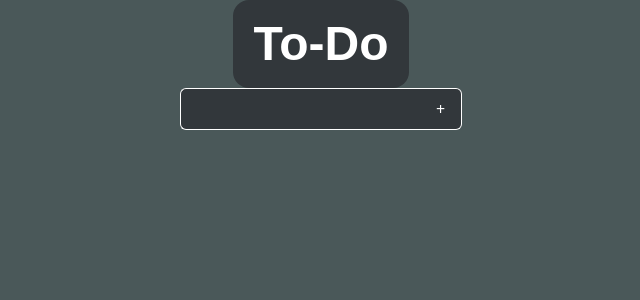
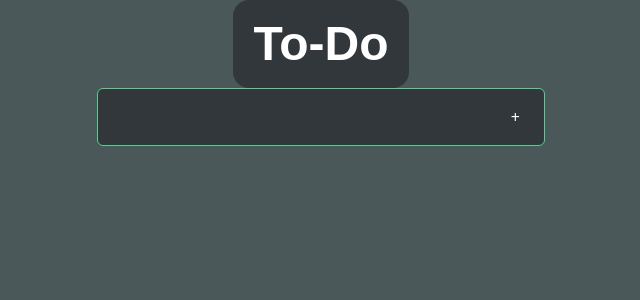
Before and after one commit to Fuller-source/to-do-list, a Next.js app: page / in a window 1280 px wide. Shown: the top 300 px of the page, without its empty margins (319-959 px from the left). Built offline with nearby package versions, Linux system fonts and the light colour scheme.

Commit message:
Adjusted styling

```diff
--- a/components/TodoForm.tsx
+++ b/components/TodoForm.tsx
@@ -12,14 +12,14 @@ export const TodoForm = ({onAdd}: {onAdd: (task: string) => void }) => {
     }
 
     return (
-        <form className="flex bg-onyx focus-within:ring-2 focus-within:ring-blue rounded-md text-white" onSubmit={handleSubmit}>
+        <form className="flex border border-emerald bg-onyx items-stretch justify-between w-full focus-within:ring-2 focus-within:ring-blue rounded-md text-white p-2" onSubmit={handleSubmit}>
         <input
-                className="border-l border-y border-gray-300 rounded-l-md py-2flex-grow p-1.5 focus:outline-none"
+                className=" rounded-l-md py-2 flex-grow p-1.5 focus:outline-none"
                 type="text"
                 value={taskToDo}
                 onChange={(e) => setTaskToDo(e.target.value)}
             />
-            <button className="bg-onyx border-r border-y border-gray-300 hover:bg-emerald rounded-r-md -ml-1 py-2 px-4 text-white flex justify-center items-center" type="submit">+</button>
+            <button className="bg-onyx  hover:bg-emerald rounded-r-md px-4 text-white" type="submit">+</button>
         </form>
     );
 }
--- a/components/TodoItem.tsx
+++ b/components/TodoItem.tsx
@@ -11,16 +11,30 @@ interface TodoItemProps{
 }
 
 export const TodoItem = ({todo, onDelete, onComplete}: TodoItemProps) => {
-
-
     return (
-        <li className="flex bg-paledogwood text-black p-2 rounded flex-wrap w-full max-w-xl">
-            <input type="checkbox" checked={todo.completed} name="status"  value={todo.id} onChange={() => onComplete(todo.id)}/>
-            <span className={`break-words ${todo.completed ? 'line-through' : ''} w-full`}>
+        <li className="flex items-stretch justify-between bg-paledogwood  rounded w-full">
+            <input
+                type="checkbox"
+                checked={todo.completed}
+                name="status"
+                value={todo.id}
+                onChange={() => onComplete(todo.id)}
+                className="accent-emerald"
+            />
+            <span
+                className={`ml-2 text-black ${todo.completed ? 'line-through' : ''} w-0 flex-1 break-words`}
+            >
                 {todo.task}
             </span>
-
-            <button className="hover:bg-emerald" onClick={() => onDelete(todo.id)}>-</button>
+            <button
+                className="hover:bg-red hover:text-white rounded-r-md px-4 text-black ml-4"
+                onClick={() => onDelete(todo.id)}
+            >
+                <svg xmlns="http://www.w3.org/2000/svg" width="16" height="16" fill="currentColor" viewBox="0 0 16 16">
+                    <path d="M5.5 5.5A.5.5 0 0 1 6 6v6a.5.5 0 0 1-1 0V6a.5.5 0 0 1 .5-.5m2.5 0a.5.5 0 0 1 .5.5v6a.5.5 0 0 1-1 0V6a.5.5 0 0 1 .5-.5m3 .5a.5.5 0 0 0-1 0v6a.5.5 0 0 0 1 0z"/>
+                    <path d="M14.5 3a1 1 0 0 1-1 1H13v9a2 2 0 0 1-2 2H5a2 2 0 0 1-2-2V4h-.5a1 1 0 0 1-1-1V2a1 1 0 0 1 1-1H6a1 1 0 0 1 1-1h2a1 1 0 0 1 1 1h3.5a1 1 0 0 1 1 1zM4.118 4 4 4.059V13a1 1 0 0 0 1 1h6a1 1 0 0 0 1-1V4.059L11.882 4zM2.5 3h11V2h-11z"/>
+                </svg>
+            </button>
         </li>
     )
 }
--- a/components/TodoList.tsx
+++ b/components/TodoList.tsx
@@ -76,13 +76,19 @@ export function List(){
         setTodos(newTodos)
     }
 
-    return(
+    return (
+        <div className="w-full max-w-md">
             <ul>
                 {todos.map((todo) => (
-                    // Three props are passed. todo: data for specific item. key: uid for React to track them. onDelete/onComplete allow the child comp to comm with parent and modify state.
-                    <TodoItem todo={todo} key={todo.id} onDelete={() => handleDeleteTask(todo.id)} onComplete={() => handleCompleteTask(todo.id)} />
+                    <TodoItem
+                        todo={todo}
+                        key={todo.id}
+                        onDelete={() => handleDeleteTask(todo.id)}
+                        onComplete={() => handleCompleteTask(todo.id)}
+                    />
                 ))}
-                <TodoForm onAdd={handleAddTask}/>
             </ul>
+            <TodoForm onAdd={handleAddTask} />
+        </div>
     )
 }
--- a/src/app/globals.css
+++ b/src/app/globals.css
@@ -22,11 +22,11 @@
   --color-paledogwood: #f4d6cc;
   --color-emerald: #59cd90;
   --color-blue: #3fa7d6;
-  --color-black: #000000
-  --color-white: #FFFFFF
+  --color-black: #000000;
+  --color-white: #FFFFFF;
+  --color-red: #7c0a02;
 }
 
 body {
   background: var(--background);
-  color: var(--foreground);
 }
--- a/src/app/page.tsx
+++ b/src/app/page.tsx
@@ -3,7 +3,7 @@ import {List} from "../../components/TodoList"
 export default function Home() {
   return (
     <div className="flex flex-col items-center">
-      <h1 className="font-bold text-5xl font-display p-5 bg-onyx rounded-2xl">To-Do</h1>
+      <h1 className="font-bold text-white text-5xl font-display p-5 bg-onyx rounded-2xl">To-Do</h1>
       <List />
     </div>
   );
```
